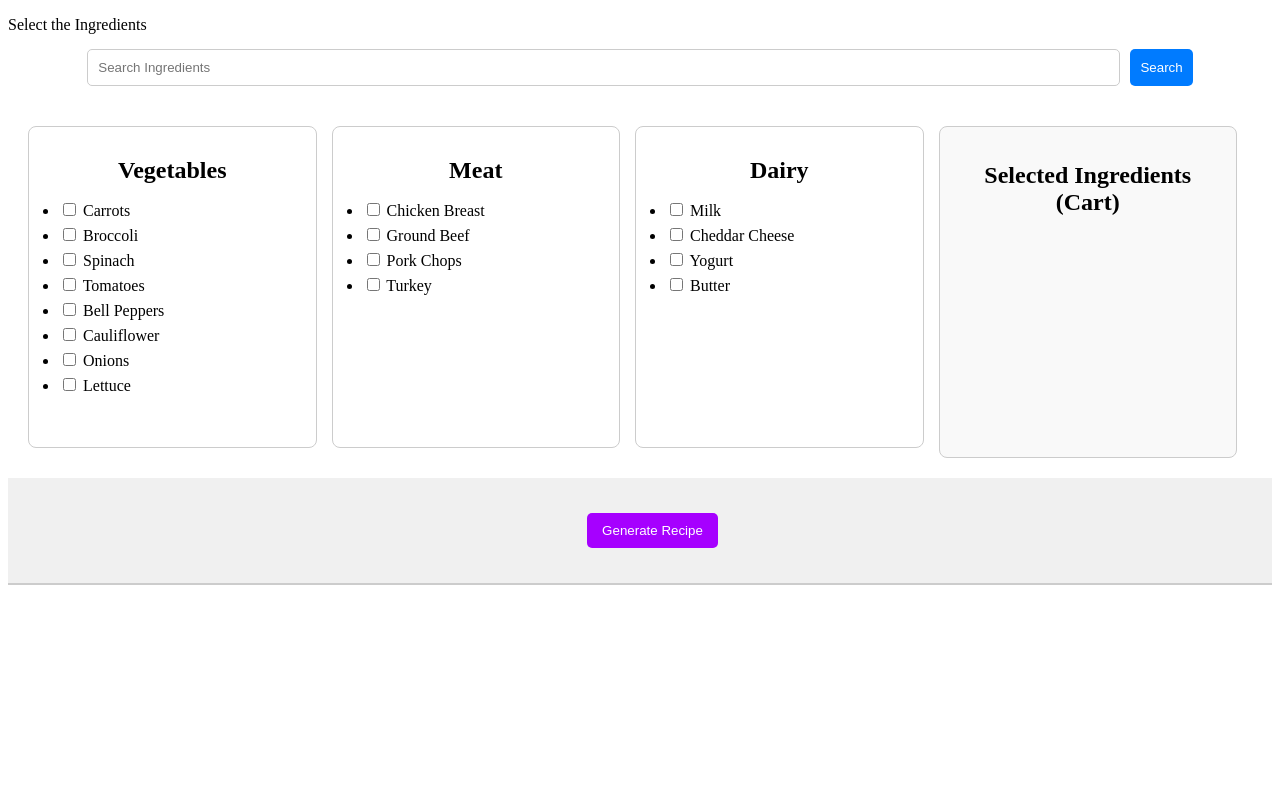
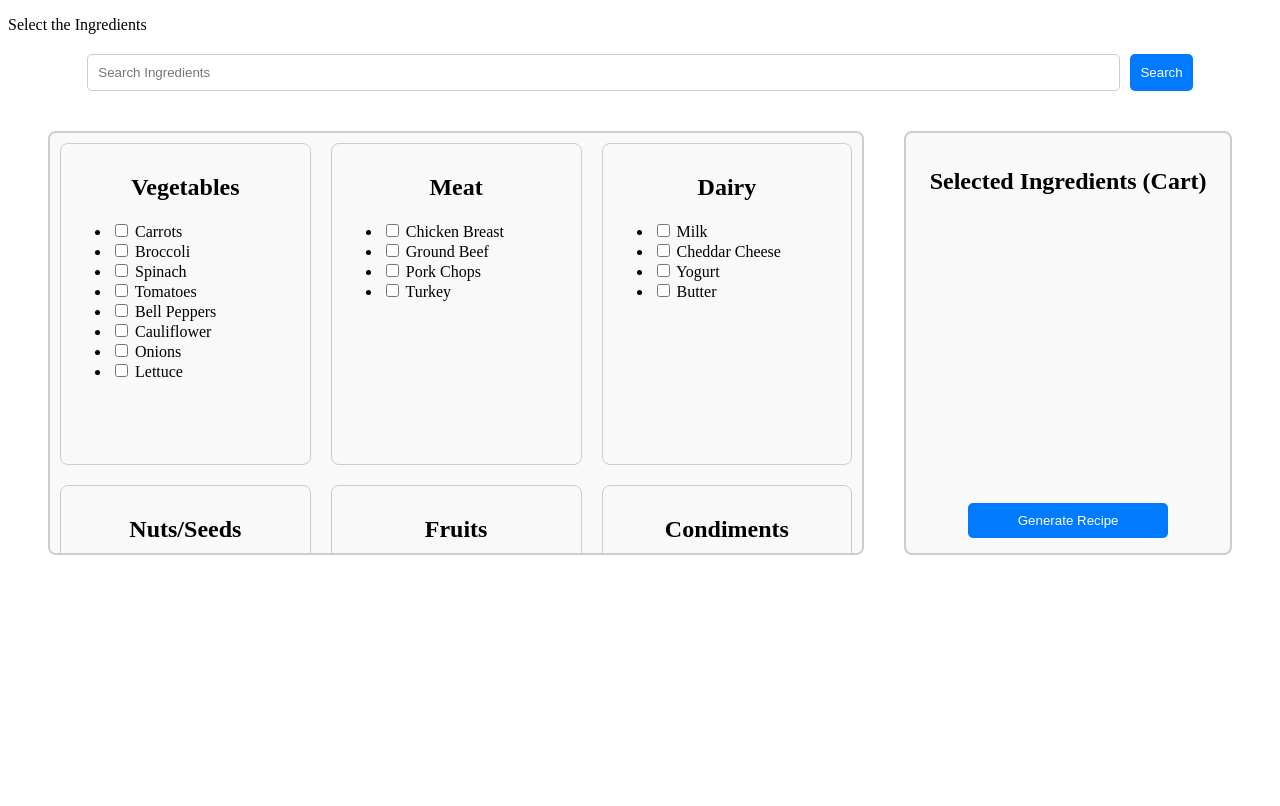
Before and after one commit to CS196Illinois/FA24-Group6, a Flask app: page / in a window 1280 px wide. Shown: the part 117-923 px from the top of the page. Run offline with Flask 3, Linux system fonts and the light colour scheme.

Commit message:
wrapped and made the ingredients scrollable and relocated generate button

```diff
--- a/Research/templates/main_page.html
+++ b/Research/templates/main_page.html
@@ -40,43 +40,41 @@
             transform: scale(1.05);
         }
 
-        /* Layout for lists */
-        .list-container {
+        /* Wrapper to hold both ingredient section and cart side by side */
+        .content-wrapper {
             display: flex;
             justify-content: space-between;
             padding: 20px;
         }
 
-        /* Spacing between boxes */
-        .scrollable-list, .cart {
-            margin-right: 15px; /* Space between sections */
-        }
-
-        /* Styling for individual list */
-        .scrollable-list {
-            width: 24%;
-            border: 1px solid #ccc;
+        /* Ingredient section styling */
+        .ingredient-section-wrapper {
+            flex-grow: 2;
+            border: 2px solid #ccc;
+            border-radius: 8px;
             padding: 10px;
-            border-radius: 8px;
-            height: 300px; /* Increased height to make boxes bigger */
+            margin: 20px;
+            background-color: #f9f9f9;
+            display: grid; /* Changed to grid */
+            grid-template-columns: repeat(3, 1fr); /* 3 columns */
+            gap: 20px; /* Space between grid items */
+            max-height: 400px; /* Set a maximum height */
             overflow-y: auto; /* Enable vertical scrolling */
-        }
-
-        /* Styling for list titles */
-        .scrollable-list h2 {
-            text-align: center;
-            margin-bottom: 10px;
         }
 
         /* Scrollable cart styling */
         .cart {
             padding: 15px;
-            border: 1px solid #ccc;
+            border: 2px solid #ccc;
             border-radius: 8px;
             background-color: #f9f9f9;
-            width: 24%; /* Match width with other lists */
-            height: 300px; /* Match height with other lists */
-            overflow-y: auto; /* Enable vertical scrolling */
+            width: 24%;
+            margin: 20px;
+            overflow-y: auto;
+            margin-left: 20px; /* Space between the cart and ingredients section */
+            display: flex;
+            flex-direction: column;
+            justify-content: space-between;
         }
 
         .cart h2 {
@@ -86,6 +84,7 @@
         .cart ul {
             list-style-type: none;
             padding: 0;
+            flex-grow: 1; /* Allows the list to grow and fill available space */
         }
 
         .cart li {
@@ -111,12 +110,11 @@
             color: darkred;
         }
 
-        /* Styling for search input */
+        /* Search container styling */
         .search-container {
             display: flex;
             justify-content: center;
-            margin-bottom: 20px;
-            margin-top: 15px; /* Added margin-top to create space from the text */
+            margin-top: 20px;
         }
 
         .search-input {
@@ -140,19 +138,41 @@
             background-color: #0056b3;
         }
 
-        /* Example styling for list items */
-        .scrollable-list ul {
-            padding-left: 20px;
+        /* Scrollable list styling */
+        .scrollable-list {
+            border: 1px solid #ccc;
+            padding: 10px;
+            border-radius: 8px;
+            height: 300px;
+            overflow-y: auto;
         }
 
-        .scrollable-list li {
-            margin: 5px 0;
+        .scrollable-list h2 {
+            text-align: center;
         }
 
-        /* Add margin to p */
-        p {
-            margin-bottom: 10px;
+        /* Button container */
+        .button-container {
+            display: flex;
+            justify-content: center;
+            margin: 20px 20px 0; /* Top and sides margin */
         }
+
+        .generate-btn {
+            padding: 10px 15px;
+            background-color: #007BFF;
+            color: white;
+            border: none;
+            border-radius: 5px;
+            cursor: pointer;
+            width: 100%;
+            max-width: 200px; /* Optional: set a max width for the button */
+        }
+
+        .generate-btn:hover {
+            background-color: #0056b3;
+        }
+
     </style>
 </head>
 <body>
@@ -160,17 +180,17 @@
         <h1>Meal Plan App</h1>
     </div>
 
-    <!-- Add some margin to create space between the search bar and text -->
     <p>Select the Ingredients</p>
 
-    <!-- Search container with input and button -->
+    <form action="/generate_recipe" method="POST">
         <div class="search-container">
             <input type="text" class="search-input" id="search-bar" placeholder="Search Ingredients" onkeyup="filterList()">
             <button class="search-btn" onclick="filterList()">Search</button>
         </div>
-
-    <form action="/generate_recipe" method="POST">
-        <div class="list-container">
+        <!-- Wrapper to hold both the ingredients section and cart side by side -->
+        <div class="content-wrapper">
+            <!-- Ingredients Section -->
+            <div class="ingredient-section-wrapper">
                 <!-- Scrollable list 1: Vegetables -->
                 <div class="scrollable-list" id="vegetable-list">
                     <h2>Vegetables</h2>
@@ -208,16 +228,49 @@
                     </ul>
                 </div>
 
-            <!-- Scrollable cart to display selected ingredients next to Dairy -->
+                <!-- Scrollable list 4: Nuts/Seeds -->
+                <div class="scrollable-list" id="nuts-seeds-list">
+                    <h2>Nuts/Seeds</h2>
+                    <ul>
+                        <li><input type="checkbox" name="nuts_seeds" value="Almonds" onclick="toggleIngredient(this)"> Almonds</li>
+                        <li><input type="checkbox" name="nuts_seeds" value="Walnuts" onclick="toggleIngredient(this)"> Walnuts</li>
+                        <li><input type="checkbox" name="nuts_seeds" value="Peanuts" onclick="toggleIngredient(this)"> Peanuts</li>
+                        <li><input type="checkbox" name="nuts_seeds" value="Cashews" onclick="toggleIngredient(this)"> Cashews</li>
+                    </ul>
+                </div>
+
+                <!-- Scrollable list 5: Fruits -->
+                <div class="scrollable-list" id="fruits-list">
+                    <h2>Fruits</h2>
+                    <ul>
+                        <li><input type="checkbox" name="fruits" value="Apples" onclick="toggleIngredient(this)"> Apples</li>
+                        <li><input type="checkbox" name="fruits" value="Bananas" onclick="toggleIngredient(this)"> Bananas</li>
+                        <li><input type="checkbox" name="fruits" value="Oranges" onclick="toggleIngredient(this)"> Oranges</li>
+                        <li><input type="checkbox" name="fruits" value="Berries" onclick="toggleIngredient(this)"> Blueberries</li>
+                    </ul>
+                </div>
+
+                <!-- Scrollable list 6: Condiments -->
+                <div class="scrollable-list" id="condiments-list">
+                    <h2>Condiments</h2>
+                    <ul>
+                        <li><input type="checkbox" name="condiments" value="Ketchup" onclick="toggleIngredient(this)"> Ketchup</li>
+                        <li><input type="checkbox" name="condiments" value="Mustard" onclick="toggleIngredient(this)"> Mustard</li>
+                        <li><input type="checkbox" name="condiments" value="Soy Sauce" onclick="toggleIngredient(this)"> Soy Sauce</li>
+                        <li><input type="checkbox" name="condiments" value="Olive Oil" onclick="toggleIngredient(this)"> Olive Oil</li>
+                    </ul>
+                </div>
+            </div>
+
+            <!-- Scrollable cart placed next to the ingredients section -->
             <div class="cart">
                 <h2>Selected Ingredients (Cart)</h2>
                 <ul id="cart-list"></ul>
+                <div class="button-container">
+                    <!-- Submit the form to /generate_recipe -->
+                    <button type="submit" class="generate-btn">Generate Recipe</button>
                 </div>
             </div>
-
-        <div class="header">
-            <!-- Submit the form to /generate_recipe -->
-            <button type="submit">Generate Recipe</button>
         </div>
     </form>
 
```
Lines whose indentation alone changed are shown as unchanged.
